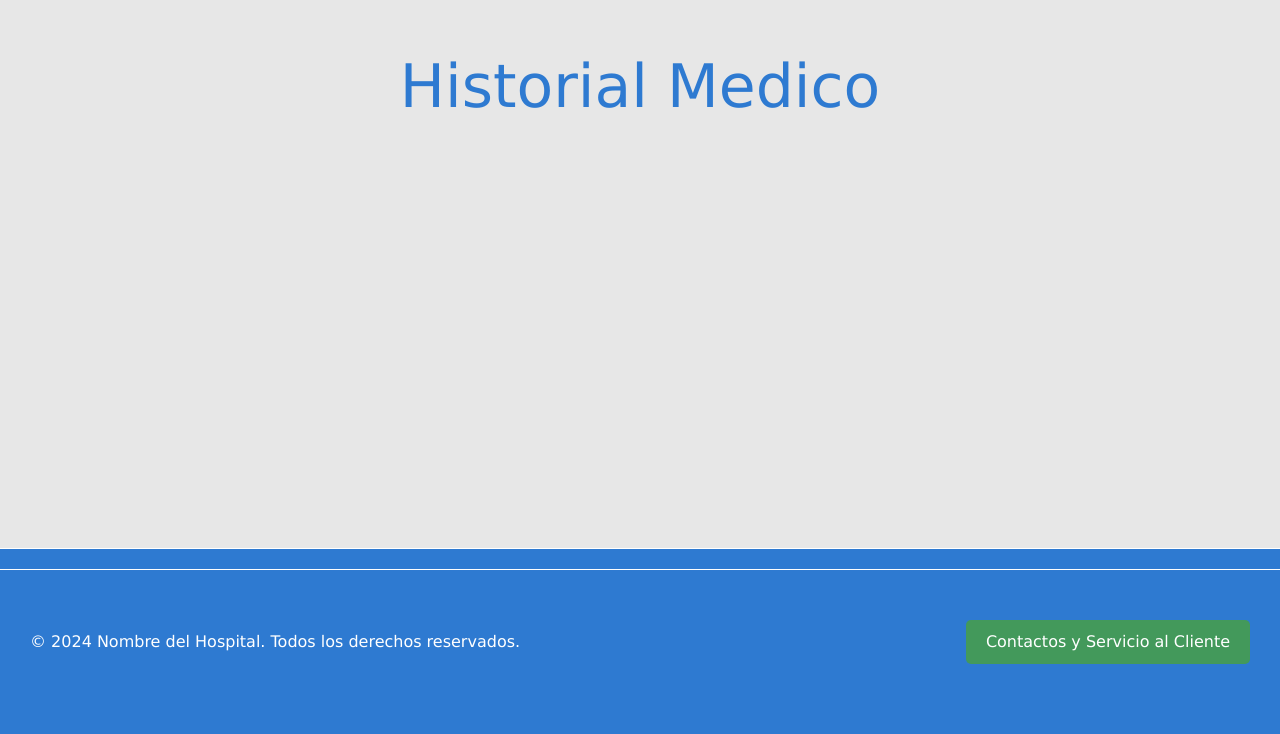
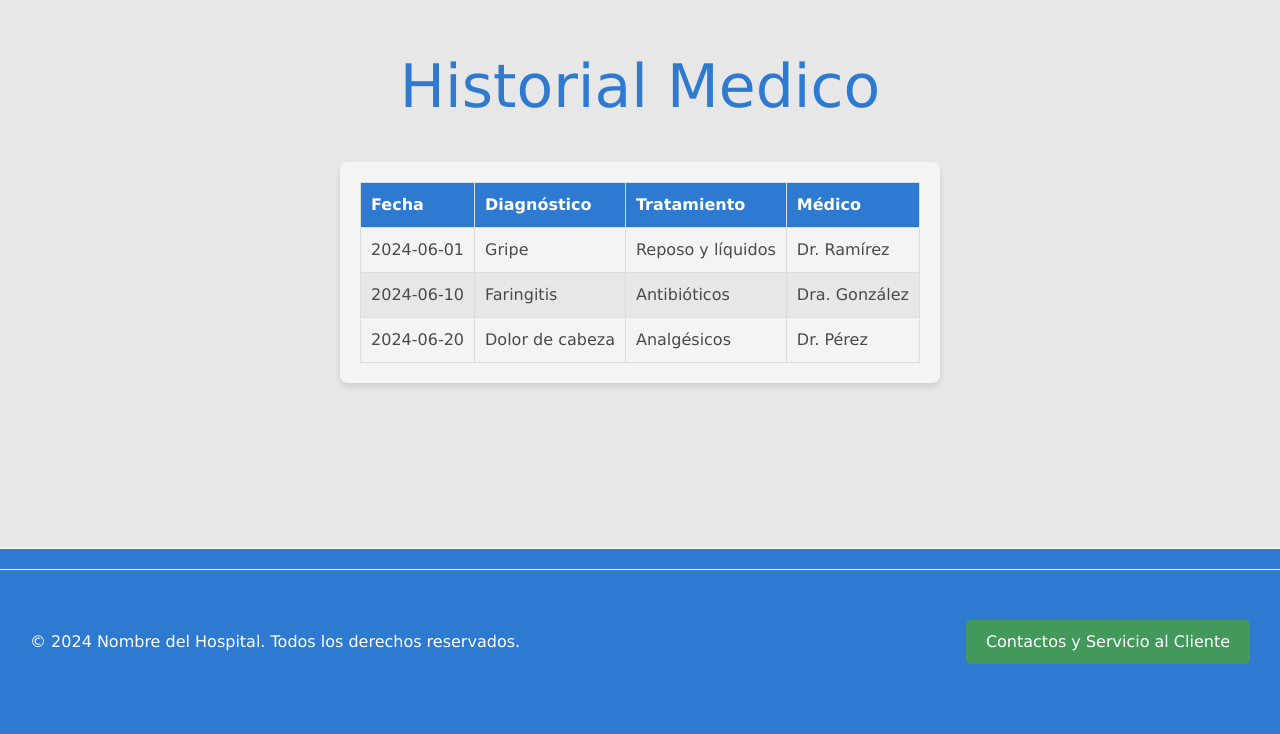
Before and after one commit to Eduardo37830/ingenieriaSoftware1, a Flask app: page /historial_medico in a window 1280 px wide. Shown: the part 66-800 px from the top of the page. Run offline with Flask 3, Linux system fonts and the light colour scheme.

Commit message:
Historial medico finalizaod

```diff
--- a/app/main.py
+++ b/app/main.py
@@ -65,7 +65,13 @@ def cancelar_cita():
 # ---------------------------------------------------------------------Historial Médico
 @app.route('/historial_medico')
 def historial_medico():
-    return render_template('historial_medico.html')
+    # Datos de ejemplo para el historial médico
+    historial = [
+        {"fecha": "2024-06-01", "diagnostico": "Gripe", "tratamiento": "Reposo y líquidos", "medico": "Dr. Ramírez"},
+        {"fecha": "2024-06-10", "diagnostico": "Faringitis", "tratamiento": "Antibióticos", "medico": "Dra. González"},
+        {"fecha": "2024-06-20", "diagnostico": "Dolor de cabeza", "tratamiento": "Analgésicos", "medico": "Dr. Pérez"},
+    ]
+    return render_template('historial_medico.html', historial=historial)
 # ---------------------------------------------------------------------Medicamentos
 @app.route('/medicamentos')
 def medicamentos():
--- a/app/static/styles/historial_medico.css
+++ b/app/static/styles/historial_medico.css
@@ -0,0 +1,37 @@
+.contenedor-historial {
+	background-color: var(--fondo-secundario);
+	padding: 20px;
+	border-radius: 8px;
+	box-shadow: 0 4px 6px rgba(0, 0, 0, 0.1);
+	max-width: 900px;
+	margin: 20px auto;
+}
+
+.tabla-historial {
+	width: 100%;
+	border-collapse: collapse;
+	background-color: var(--fondo-secundario);
+	color: var(--texto);
+}
+
+.tabla-historial th,
+.tabla-historial td {
+	padding: 10px;
+	border: 1px solid #ddd;
+	text-align: left;
+}
+
+.tabla-historial th {
+	background-color: var(--encabezado);
+	color: white;
+	font-weight: bold;
+}
+
+.tabla-historial tr:nth-child(even) {
+	background-color: var(--fondo-principal);
+}
+
+.tabla-historial tr:hover {
+	background-color: var(--notificaciones);
+	color: white;
+}
--- a/app/templates/historial_medico.html
+++ b/app/templates/historial_medico.html
@@ -9,5 +9,27 @@
     <title>Historial Medico</title>
 </head>
 <h1>Historial Medico</h1>
+<div class="contenedor-historial">
+    <table class="tabla-historial">
+        <thead>
+            <tr>
+                <th class="columna-fecha">Fecha</th>
+                <th class="columna-diagnostico">Diagnóstico</th>
+                <th class="columna-tratamiento">Tratamiento</th>
+                <th class="columna-medico">Médico</th>
+            </tr>
+        </thead>
+        <tbody>
+            {% for registro in historial %}
+            <tr>
+                <td>{{ registro.fecha }}</td>
+                <td>{{ registro.diagnostico }}</td>
+                <td>{{ registro.tratamiento }}</td>
+                <td>{{ registro.medico }}</td>
+            </tr>
+            {% endfor %}
+        </tbody>
+    </table>
+</div>
 
 {% endblock %}
```
